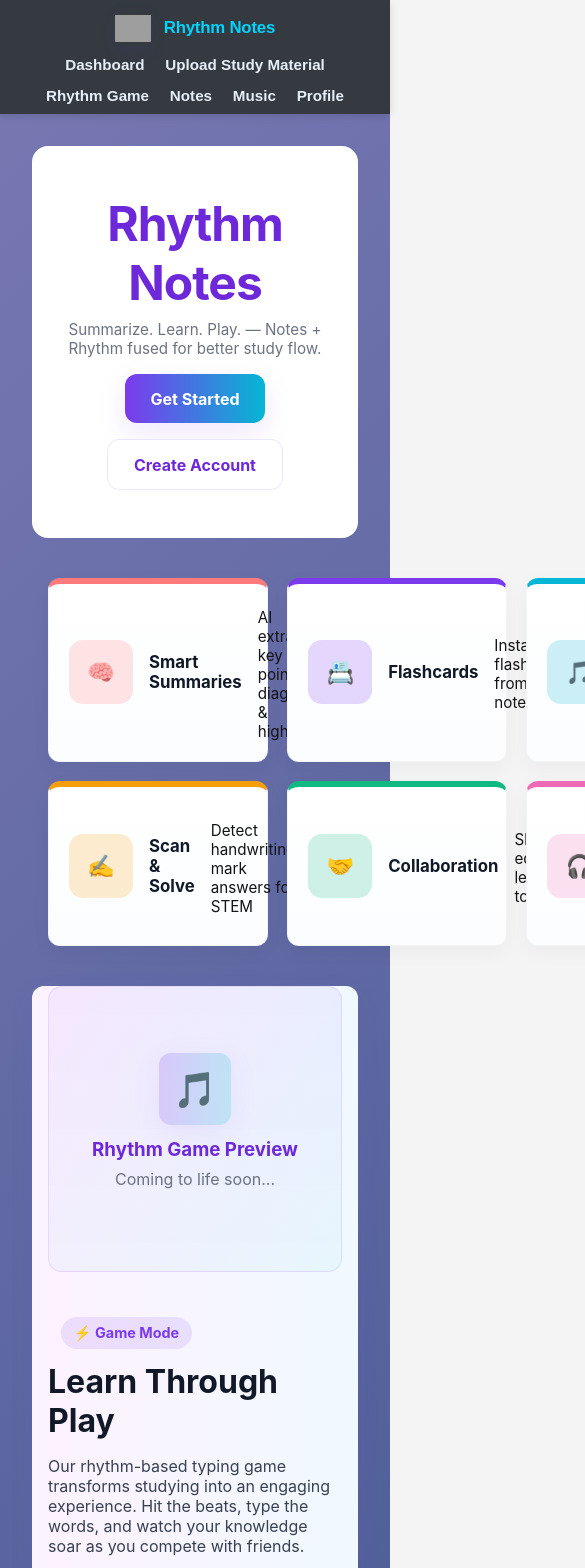
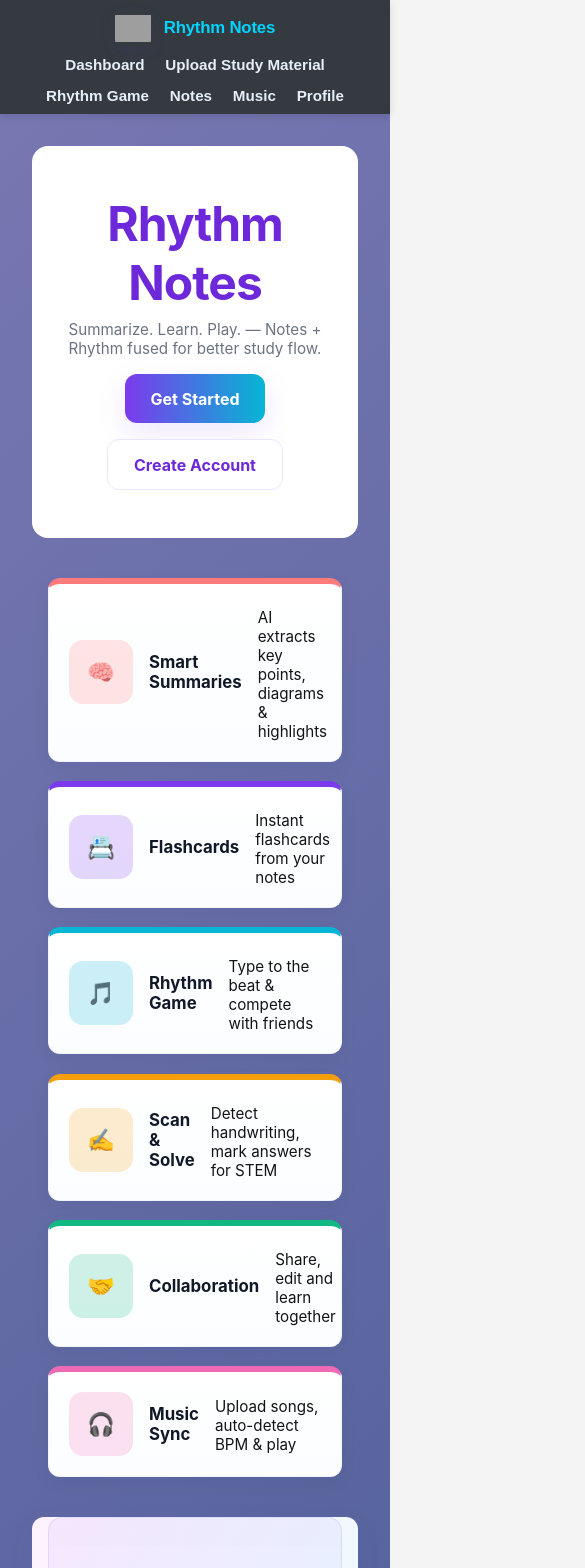
Before and after one commit to siaoeva/rhythm-notes, a React (Vite) app in the folder frontend/: page / in a window 390 px wide. Shown: the top 1568 px of the page, 585 px wide, since content can reach past the window. Built offline with nearby package versions, Linux system fonts and the light colour scheme; grey boxes are pictures that could not be loaded.

Commit message:
landing page responsive

```diff
--- a/frontend/src/pages/Landing.css
+++ b/frontend/src/pages/Landing.css
@@ -264,4 +264,12 @@
     .game-right {
         order: -1;
     }
+
+    .features {
+    display: grid;
+    grid-template-columns: repeat(1, minmax(220px, 1fr));
+    gap: 1.2rem;
+    padding: 0 1rem;
 }
+
+}
```
Also changed, not shown: 1 other file (tests, documents, lock files or other folders).
